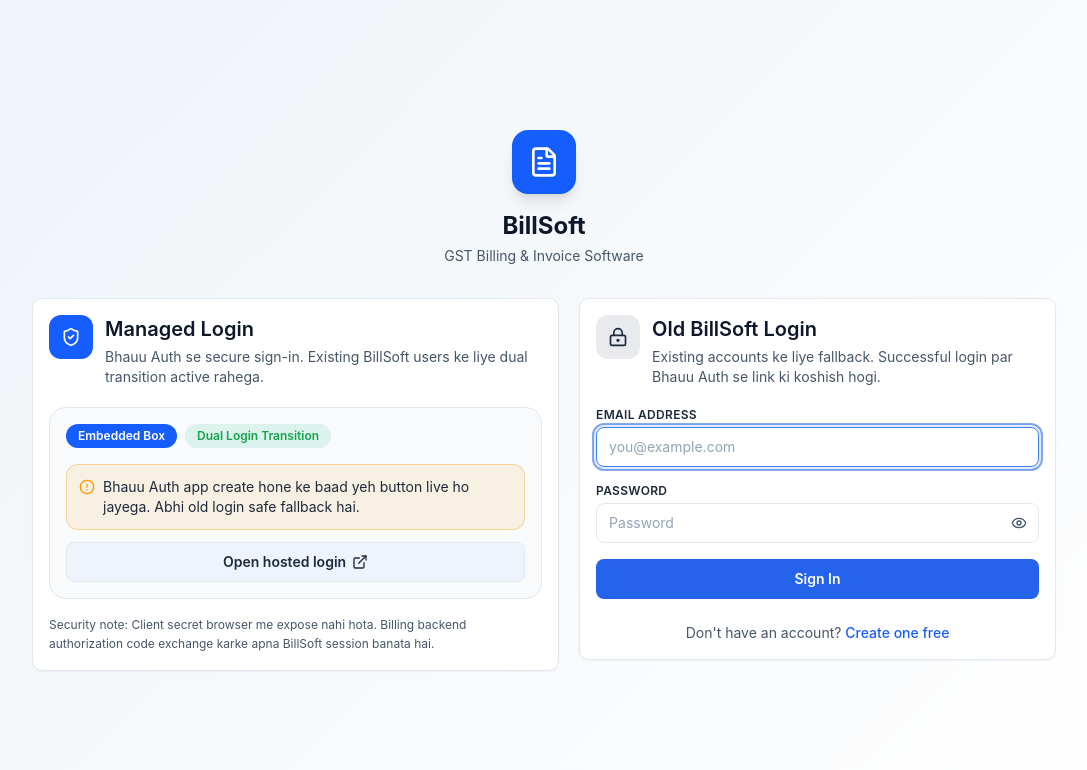
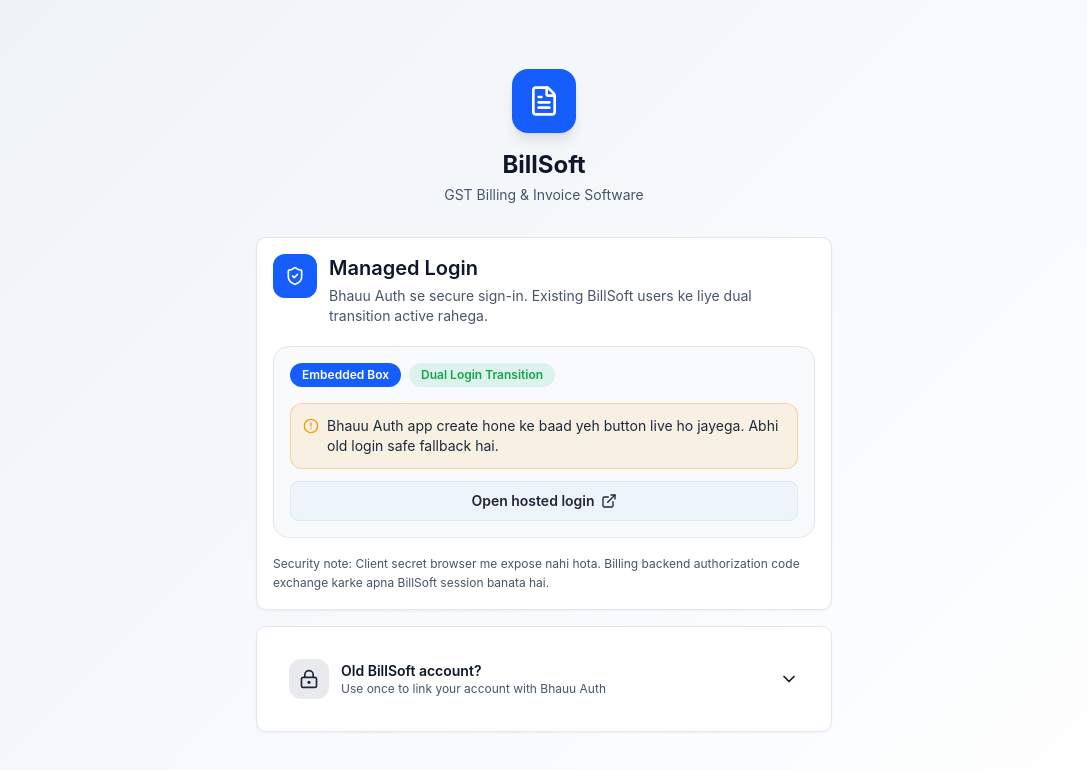
Before and after one commit to helpbhavyasharma-coder/billsoft-frontend, a React (Vite) app: page /login in a window 1280 px wide. Shown: the top 770 px of the page, without its empty margins (96-1183 px from the left). Built offline with nearby package versions, Linux system fonts and the light colour scheme; no server answers.

Commit message:
Make Bhauu Auth primary login

```diff
--- a/src/pages/Login.jsx
+++ b/src/pages/Login.jsx
@@ -1,7 +1,7 @@
 import { useEffect, useState } from 'react';
 import { Link } from 'react-router-dom';
 import { useAuth } from '../context/AuthContext';
-import { FileText, Eye, EyeOff, LockKeyhole, ShieldCheck, ExternalLink, AlertCircle } from 'lucide-react';
+import { FileText, Eye, EyeOff, LockKeyhole, ShieldCheck, ExternalLink, AlertCircle, ChevronDown } from 'lucide-react';
 import toast from 'react-hot-toast';
 import api from '../api/axios';
 import { getApiErrorMessage } from '../utils/apiError';
@@ -20,6 +20,7 @@
   const [loading, setLoading] = useState(false);
   const [authConfig, setAuthConfig] = useState(defaultAuthConfig);
   const [embedState, setEmbedState] = useState('');
+  const [legacyOpen, setLegacyOpen] = useState(false);
   const { login } = useAuth();
 
   useEffect(() => {
@@ -72,7 +73,13 @@
     try {
       const data = await login(email, password);
       if (data.success) {
+        if (data.bhauuMigration?.attempted && !data.bhauuMigration?.linked) {
+          toast.error(`BillSoft login ho gaya, par Bhauu Auth link nahi hua: ${data.bhauuMigration.message}`);
+        } else if (data.bhauuMigration?.linked) {
+          toast.success('Account Bhauu Auth se linked hai.');
+        } else {
           toast.success('Welcome back!');
+        }
       }
     } catch (err) {
       toast.error(getApiErrorMessage(err, 'Login failed. Please try again.'));
@@ -94,7 +101,7 @@
 
   return (
     <div className="min-h-screen flex items-center justify-center p-4" style={{ background: 'linear-gradient(135deg, var(--bg) 0%, var(--bg-card) 100%)' }}>
-      <div className="w-full max-w-5xl">
+      <div className="w-full max-w-xl">
         <div className="text-center mb-8">
           <div className="inline-flex items-center justify-center w-16 h-16 bg-blue-600 rounded-2xl mb-4 shadow-lg">
             <FileText className="w-8 h-8 text-white" />
@@ -103,7 +110,7 @@
           <p className="text-sm mt-1" style={{ color: 'var(--text-3)' }}>GST Billing & Invoice Software</p>
         </div>
 
-        <div className="grid gap-5 lg:grid-cols-[1.05fr_0.95fr] lg:items-start">
+        <div className="space-y-4">
           <div className="card">
             <div className="mb-5 flex items-start gap-3">
               <div className="flex h-11 w-11 shrink-0 items-center justify-center rounded-xl bg-blue-600 text-white">
@@ -151,17 +158,27 @@
             </p>
           </div>
 
-          <div className="card">
-            <div className="mb-5 flex items-start gap-3">
-              <div className="flex h-11 w-11 shrink-0 items-center justify-center rounded-xl" style={{ background: 'rgba(100,116,139,0.15)', color: 'var(--text-2)' }}>
+          <div className="card p-0 overflow-hidden">
+            <button
+              type="button"
+              onClick={() => setLegacyOpen((open) => !open)}
+              className="flex w-full items-center justify-between gap-3 p-4 text-left"
+              style={{ color: 'var(--text)' }}
+            >
+              <span className="flex items-center gap-3">
+                <span className="flex h-10 w-10 shrink-0 items-center justify-center rounded-xl" style={{ background: 'rgba(100,116,139,0.15)', color: 'var(--text-2)' }}>
                   <LockKeyhole className="h-5 w-5" />
-              </div>
-              <div>
-                <h2 className="text-xl font-semibold" style={{ color: 'var(--text)' }}>Old BillSoft Login</h2>
-                <p className="text-sm mt-1" style={{ color: 'var(--text-3)' }}>Existing accounts ke liye fallback. Successful login par Bhauu Auth se link ki koshish hogi.</p>
-              </div>
-            </div>
+                </span>
+                <span>
+                  <span className="block text-sm font-semibold">Old BillSoft account?</span>
+                  <span className="block text-xs" style={{ color: 'var(--text-3)' }}>Use once to link your account with Bhauu Auth</span>
+                </span>
+              </span>
+              <ChevronDown className={`h-5 w-5 shrink-0 transition-transform ${legacyOpen ? 'rotate-180' : ''}`} />
+            </button>
 
+            {legacyOpen && (
+              <div className="border-t p-4" style={{ borderColor: 'var(--border)' }}>
                 <form onSubmit={handleSubmit} className="space-y-4">
                   <div>
                     <label className="label">Email address</label>
@@ -172,7 +189,6 @@
                       value={email}
                       onChange={(e) => setEmail(e.target.value)}
                       required
-                  autoFocus
                     />
                   </div>
 
@@ -200,17 +216,19 @@
                   </div>
 
                   <button type="submit" disabled={loading} className="btn-primary w-full py-2.5 text-base">
-                {loading ? 'Signing in...' : 'Sign In'}
+                    {loading ? 'Linking account...' : 'Sign In & Link'}
                   </button>
                 </form>
 
-            <p className="text-center text-sm mt-6" style={{ color: 'var(--text-3)' }}>
+                <p className="text-center text-sm mt-5" style={{ color: 'var(--text-3)' }}>
                   Don't have an account?{' '}
                   <Link to="/register" className="text-blue-600 hover:text-blue-700 font-medium">
                     Create one free
                   </Link>
                 </p>
               </div>
+            )}
+          </div>
         </div>
       </div>
     </div>
```
Lines whose indentation alone changed are shown as unchanged.
